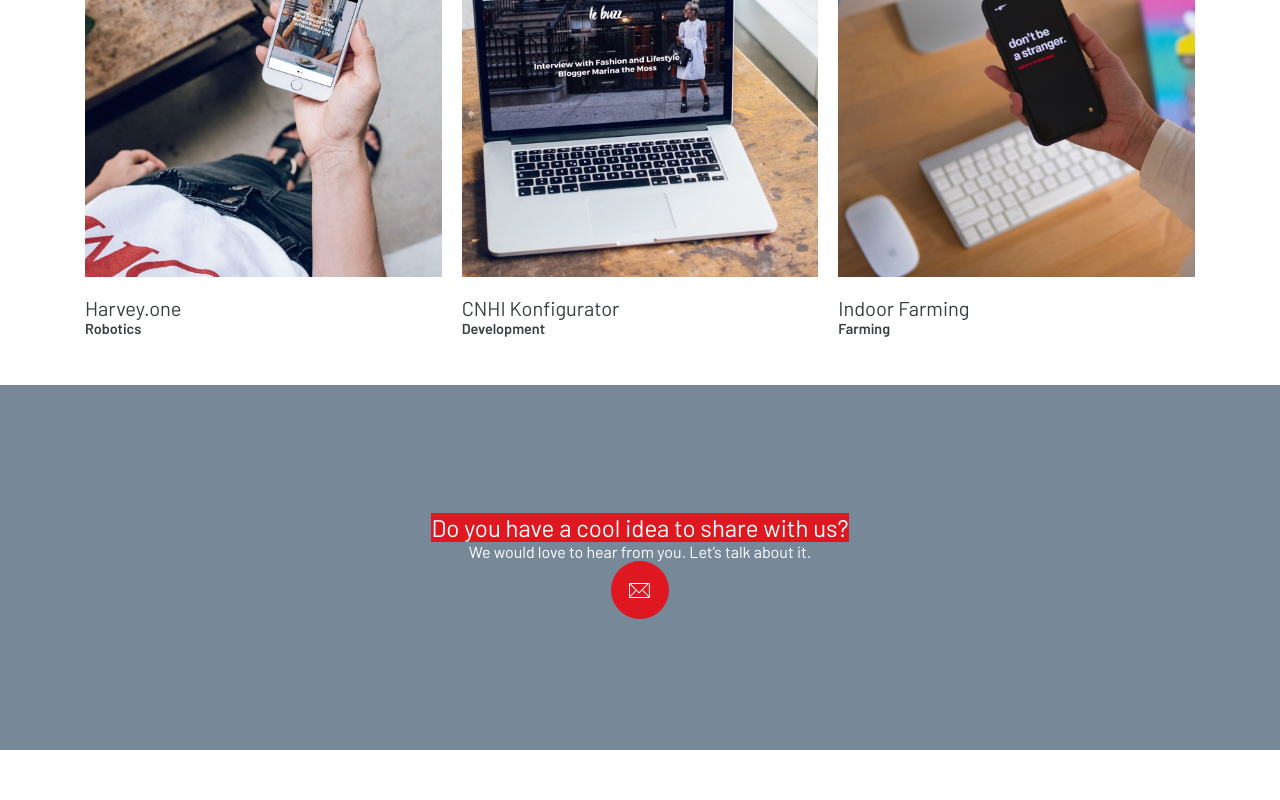
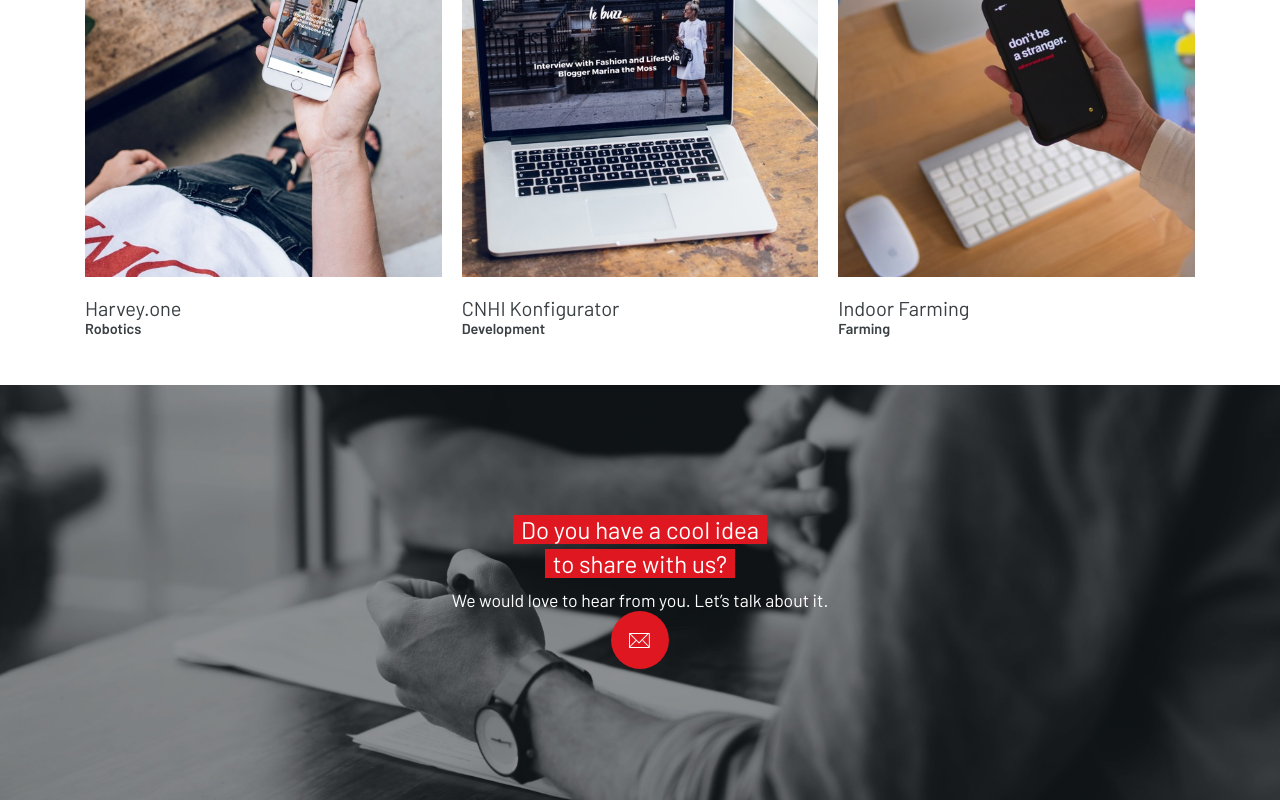
Before and after one commit to axlbert/schmiede-website-new, a Next.js app: page /work in a window 1280 px wide. Shown: the part 1160-1960 px from the top of the page. Before the commit the page ends 1910 px from the top, so only its background shows below. Built offline with nearby package versions, Linux system fonts and the light colour scheme.

Commit message:
update work footer

```diff
--- a/pages/work/index.js
+++ b/pages/work/index.js
@@ -54,9 +54,14 @@ export default function Work() {
         </div>
       </div>
 
-      <footer className="Work-Footer">
-        <div className="Work-FooterTitle">
-          Do you have a cool idea to share with us?
+      <footer
+        className="Work-Footer"
+        style={{ backgroundImage: 'url("/work/footer.jpg")' }}
+      >
+        <div style={{ maxWidth: '16rem', margin: 'auto' }}>
+          <span className="Work-FooterTitle">
+            Do you have a cool idea to share with us?
+          </span>
         </div>
         <div className="Work-FooterSubtitle">
           We would love to hear from you. Let’s talk about it.
--- a/pages/work/work.css
+++ b/pages/work/work.css
@@ -70,13 +70,22 @@
 }
 
 .Work-Footer {
-  padding: 8rem 0;
-  background-color: lightslategray;
+  padding: 8rem 1rem;
+  background-size: cover;
+  background-position-x: 10%;
+  background-position-y: center;
   color: white;
   text-align: center;
 }
 .Work-FooterTitle {
-  display: inline-block;
+  padding: 0 .5rem;
+  background-color: #df1720;
   font-size: 1.5rem;
-  background-color: #df1720;
+  line-height: 1.4;
+  -webkit-box-decoration-break: clone;
+  box-decoration-break: clone;
 }
+.Work-FooterSubtitle {
+  margin-top: .5rem;
+  font-size: 1.1rem;
+}
```
